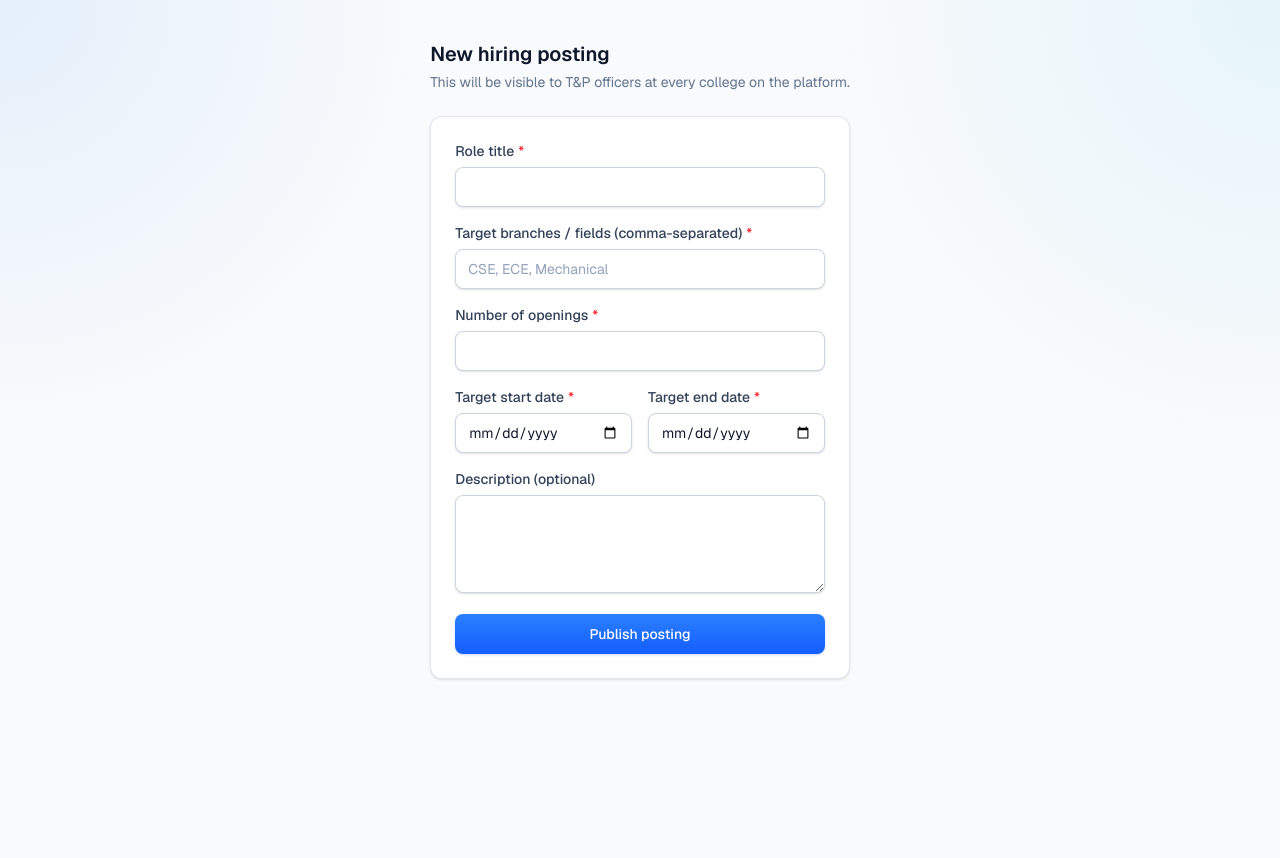
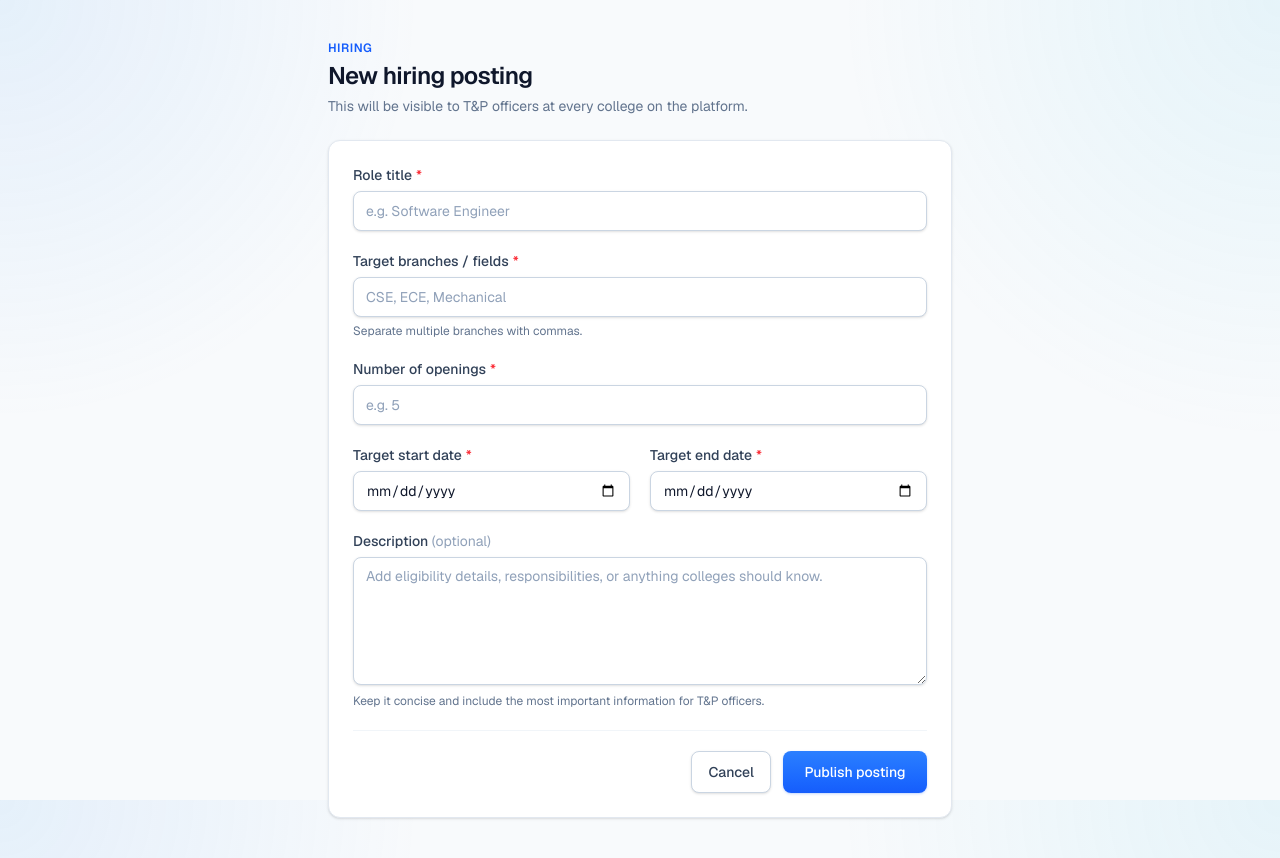
Before and after one commit to Devesh13-27/The_Placement_Bridge, a Next.js app: page /company/postings/new in a window 1280 px wide. Before the commit the page ends 800 px from the top, so only its background shows below. Built offline with nearby package versions, Linux system fonts and the light colour scheme.

Commit message:
refine posting creation UX

```diff
--- a/src/app/company/postings/new/page.tsx
+++ b/src/app/company/postings/new/page.tsx
@@ -5,56 +5,218 @@ import { useRouter } from "next/navigation";
 import { createPosting } from "@/app/company/actions";
 import FormField from "@/components/FormField";
 
+interface FieldErrors {
+  roleTitle?: string;
+  branches?: string;
+  numOpenings?: string;
+  targetStart?: string;
+  targetEnd?: string;
+}
+
 export default function NewPostingPage() {
   const router = useRouter();
-  const [error, setError] = useState<string | null>(null);
+  const [errors, setErrors] = useState<FieldErrors>({});
+  const [formError, setFormError] = useState<string | null>(null);
   const [loading, setLoading] = useState(false);
+
+  function validate(formData: FormData): FieldErrors {
+    const nextErrors: FieldErrors = {};
+
+    const roleTitle = String(formData.get("roleTitle") ?? "").trim();
+    const branches = String(formData.get("branches") ?? "").trim();
+    const numOpenings = String(formData.get("numOpenings") ?? "").trim();
+    const targetStart = String(formData.get("targetStart") ?? "").trim();
+    const targetEnd = String(formData.get("targetEnd") ?? "").trim();
+
+    if (!roleTitle) {
+      nextErrors.roleTitle = "Role title is required.";
+    } else if (roleTitle.length < 2) {
+      nextErrors.roleTitle = "Role title must be at least 2 characters.";
+    }
+
+    if (!branches) {
+      nextErrors.branches = "Enter at least one branch or field.";
+    }
+
+    if (!numOpenings) {
+      nextErrors.numOpenings = "Number of openings is required.";
+    } else {
+      const openings = Number(numOpenings);
+
+      if (!Number.isInteger(openings) || openings < 1) {
+        nextErrors.numOpenings = "Enter a whole number of at least 1.";
+      }
+    }
+
+    if (!targetStart) {
+      nextErrors.targetStart = "Start date is required.";
+    }
+
+    if (!targetEnd) {
+      nextErrors.targetEnd = "End date is required.";
+    }
+
+    if (targetStart && targetEnd && targetEnd < targetStart) {
+      nextErrors.targetEnd = "End date must be on or after the start date.";
+    }
+
+    return nextErrors;
+  }
 
   async function handleSubmit(e: React.FormEvent<HTMLFormElement>) {
     e.preventDefault();
-    setError(null);
-    setLoading(true);
-    const result = await createPosting(new FormData(e.currentTarget));
-    if (!result.success) {
-      setError(result.error ?? "Something went wrong.");
-      setLoading(false);
+
+    if (loading) return;
+
+    setErrors({});
+    setFormError(null);
+
+    const formData = new FormData(e.currentTarget);
+    const validationErrors = validate(formData);
+
+    if (Object.keys(validationErrors).length > 0) {
+      setErrors(validationErrors);
       return;
     }
-    router.push("/company/dashboard");
+
+    setLoading(true);
+
+    try {
+      const result = await createPosting(formData);
+
+      if (!result.success) {
+        setFormError(result.error ?? "Something went wrong while publishing.");
+        return;
+      }
+
+      router.push("/company/dashboard");
+      router.refresh();
+    } catch {
+      setFormError(
+        "We couldn't publish the posting right now. Please check your connection and try again.",
+      );
+    } finally {
+      setLoading(false);
+    }
   }
 
   return (
-    <div className="mx-auto max-w-xl px-4 py-8 sm:px-6 sm:py-10">
-      <h1 className="text-xl font-semibold text-slate-900">New hiring posting</h1>
-      <p className="mt-1 text-sm text-slate-500">
-        This will be visible to T&amp;P officers at every college on the platform.
-      </p>
+    <div className="mx-auto w-full max-w-2xl px-4 py-6 sm:px-6 sm:py-10">
+      <div className="mb-6">
+        <p className="text-xs font-semibold uppercase tracking-wider text-blue-600">
+          Hiring
+        </p>
 
-      <form onSubmit={handleSubmit} className="card mt-6 space-y-4 p-5 sm:p-6">
-        <FormField label="Role title" name="roleTitle" required />
+        <h1 className="mt-1 text-2xl font-semibold tracking-tight text-slate-900">
+          New hiring posting
+        </h1>
+
+        <p className="mt-1 max-w-xl text-sm leading-5 text-slate-500">
+          This will be visible to T&amp;P officers at every college on the
+          platform.
+        </p>
+      </div>
+
+      <form
+        onSubmit={handleSubmit}
+        noValidate
+        className="card space-y-5 p-5 sm:p-6"
+      >
         <FormField
-          label="Target branches / fields (comma-separated)"
+          label="Role title"
+          name="roleTitle"
+          placeholder="e.g. Software Engineer"
+          autoComplete="off"
+          required
+          error={errors.roleTitle}
+        />
+
+        <FormField
+          label="Target branches / fields"
           name="branches"
           placeholder="CSE, ECE, Mechanical"
+          helperText="Separate multiple branches with commas."
           required
+          error={errors.branches}
         />
-        <FormField label="Number of openings" name="numOpenings" type="number" min={1} required />
-        <div className="grid grid-cols-1 gap-4 sm:grid-cols-2">
-          <FormField label="Target start date" name="targetStart" type="date" required />
-          <FormField label="Target end date" name="targetEnd" type="date" required />
+
+        <FormField
+          label="Number of openings"
+          name="numOpenings"
+          type="number"
+          min={1}
+          step={1}
+          inputMode="numeric"
+          placeholder="e.g. 5"
+          required
+          error={errors.numOpenings}
+        />
+
+        <div className="grid grid-cols-1 gap-5 sm:grid-cols-2">
+          <FormField
+            label="Target start date"
+            name="targetStart"
+            type="date"
+            required
+            error={errors.targetStart}
+          />
+
+          <FormField
+            label="Target end date"
+            name="targetEnd"
+            type="date"
+            required
+            error={errors.targetEnd}
+          />
         </div>
+
         <label className="block text-sm">
-          <span className="field-label">Description (optional)</span>
-          <textarea name="description" rows={4} className="input-field" />
+          <span className="field-label">
+            Description <span className="font-normal text-slate-400">(optional)</span>
+          </span>
+
+          <textarea
+            name="description"
+            rows={5}
+            placeholder="Add eligibility details, responsibilities, or anything colleges should know."
+            className="input-field min-h-32 resize-y"
+          />
+
+          <span className="field-help">
+            Keep it concise and include the most important information for T&amp;P
+            officers.
+          </span>
         </label>
 
-        {error && (
-          <p className="rounded-md bg-red-50 px-3 py-2 text-sm text-red-700">{error}</p>
+        {formError && (
+          <div
+            role="alert"
+            aria-live="polite"
+            className="rounded-lg border border-red-200 bg-red-50 px-3.5 py-3 text-sm leading-5 text-red-700"
+          >
+            {formError}
+          </div>
         )}
 
-        <button type="submit" disabled={loading} className="btn-primary w-full">
-          {loading ? "Posting…" : "Publish posting"}
-        </button>
+        <div className="flex flex-col-reverse gap-3 border-t border-slate-100 pt-5 sm:flex-row sm:justify-end">
+          <button
+            type="button"
+            onClick={() => router.back()}
+            disabled={loading}
+            className="btn-secondary w-full sm:w-auto"
+          >
+            Cancel
+          </button>
+
+          <button
+            type="submit"
+            disabled={loading}
+            aria-busy={loading}
+            className="btn-primary w-full min-w-36 sm:w-auto"
+          >
+            {loading ? "Publishing…" : "Publish posting"}
+          </button>
+        </div>
       </form>
     </div>
   );
```
